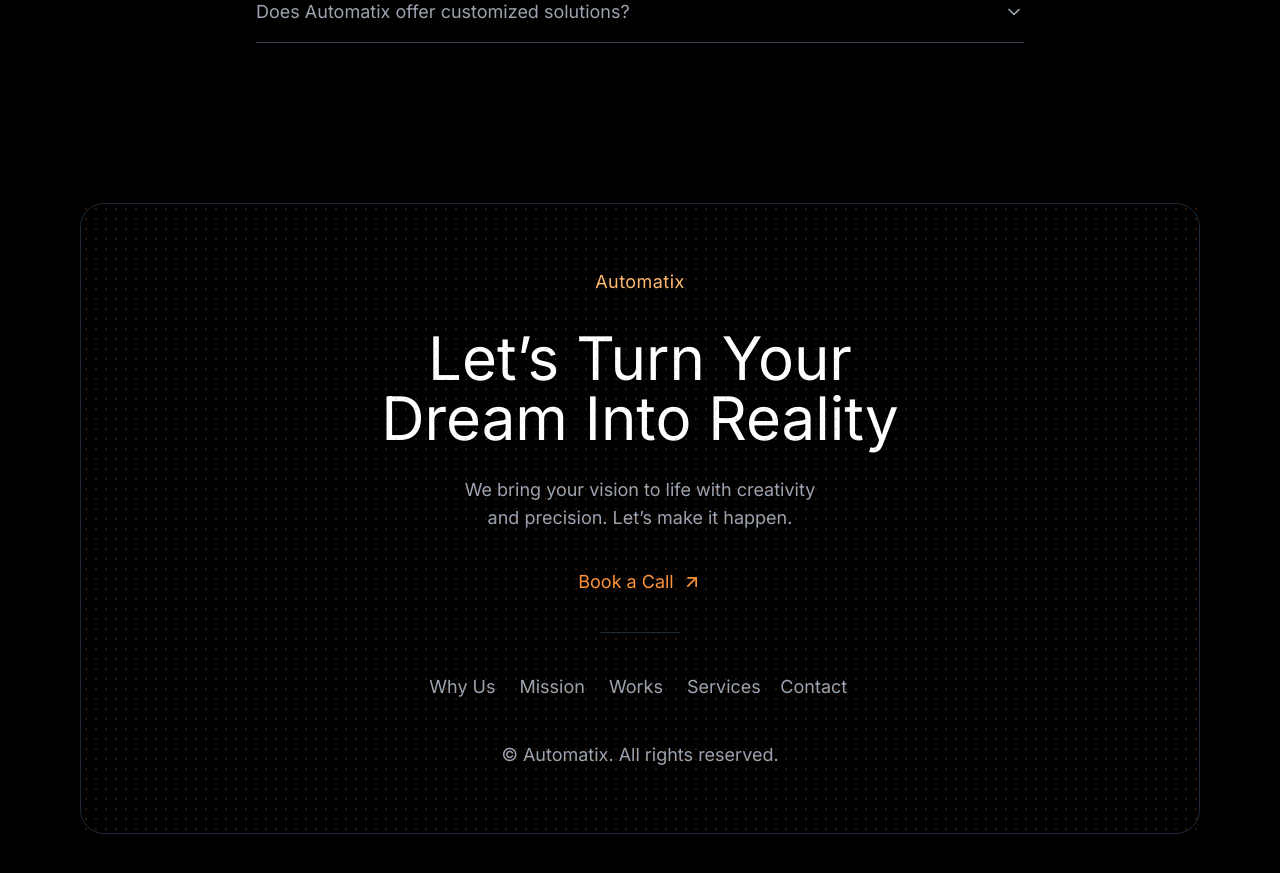
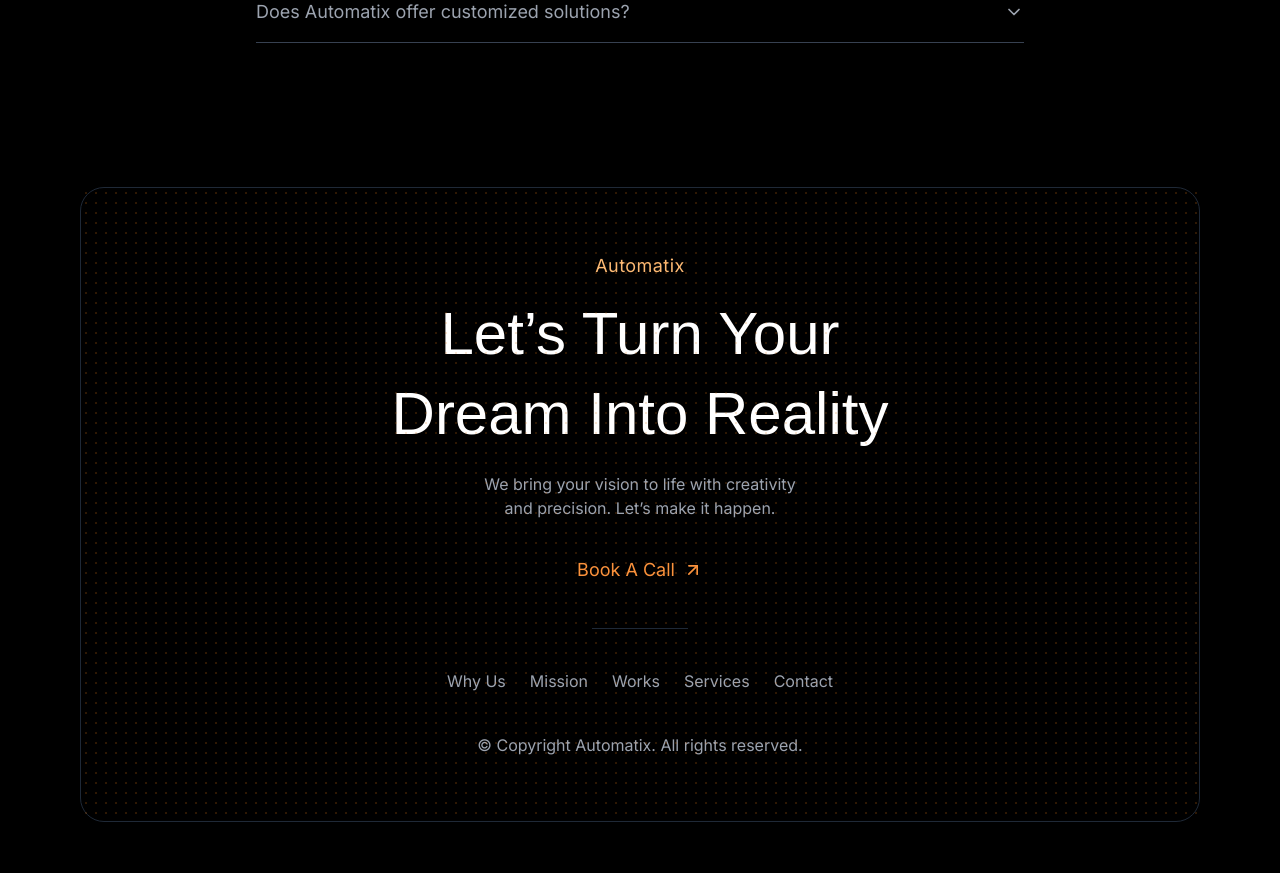
Before and after one commit to Kinza-Saeed/Automatix, a React (Vite) app: page / in a window 1280 px wide. Shown: the part 8120-8993 px from the top of the page. Built offline with nearby package versions, Linux system fonts and the light colour scheme; a web font is replaced by a local one.

Commit message:
Update BottomSection

```diff
--- a/src/components/BottomSection.tsx
+++ b/src/components/BottomSection.tsx
@@ -3,73 +3,75 @@ import { ArrowUpRight } from "lucide-react";
 export default function BottomSection() {
   return (
     <section
-      className="relative w-full bg-black text-white py-20 px-4 sm:px-6 md:px-10 lg:px-20 overflow-hidden"
+      className="relative w-full bg-black text-white py-16 px-4 sm:px-6 md:px-10 lg:px-20 overflow-hidden"
       data-aos="fade-up"
       data-aos-delay="200"
       data-aos-duration="1200"
     >
+      <div className="relative z-10 max-w-6xl mx-auto bg-black rounded-3xl border border-gray-800 px-5 py-12 sm:px-8 sm:py-16 shadow-xl text-center">
 
-
-      {/* Rounded Container */}
-      <div className="relative z-10 max-w-6xl mx-auto bg-black rounded-3xl border border-gray-800 px-6 sm:px-10 py-14 sm:py-16 shadow-xl">
         {/* Dotted Background */}
         <div className="absolute inset-0 z-0">
           <div className="w-full h-full bg-[radial-gradient(#e87811_1px,transparent_1px)] [background-size:10px_10px] opacity-20" />
         </div>
+
         {/* Logo */}
-        <div className="mb-8 flex justify-center text-orange-300 text-lg font-medium font-hero tracking-wide">
+        <div className="mb-6 text-orange-300 text-lg font-medium font-hero tracking-wide">
           Automatix
         </div>
 
-        {/* Heading */}
-        <h2 className="text-4xl sm:text-5xl md:text-6xl text-center font-medium font-hero mb-4">
-          Let’s Turn Your <br /> Dream Into Reality
+    <h2 className="text-[1.75rem] sm:text-4xl md:text-6xl font-medium font-satoshi mb-4 leading-snug sm:leading-tight text-center">
+  Let’s Turn Your
+  <span className="block pt-0 sm:pt-5">Dream Into Reality</span>
 </h2>
 
+
+
         {/* Paragraph */}
-        <p className="text-base sm:text-lg text-gray-400 text-center mb-6 leading-relaxed max-w-md sm:max-w-xl mx-auto pt-3">
-          We bring your vision to life with creativity{" "}
-          <br className="hidden sm:block" />
-          and precision. Let’s make it happen.
+<p className="text-lg sm:text-base text-gray-400 leading-relaxed max-w-md sm:max-w-xl mx-auto mb-6 pt-3 px-2 text-center">
+  {/* Mobile View (with <br/>) */}
+  <span className="block sm:hidden">
+    We bring your vision to life <br />
+    with creativity and precision. <br />
+    Let’s make it happen.
+  </span>
+
+  {/* Desktop View (2 lines, no <br/>) */}
+  <span className="hidden sm:block">
+    We bring your vision to life with creativity<br/> and precision. Let’s make it happen.
+  </span>
 </p>
 
-        {/* Book a Call Button */}
-        <div className="mb-6 text-center">
-          <button className="inline-flex items-center gap-2 bg-black text-orange-400  px-6 py-3 rounded-full font-medium text-lg transition duration-300">
-            Book a Call
+
+        {/* Button */}
+        <div className="mb-8">
+          <button className="inline-flex items-center gap-2 bg-black text-orange-400 px-6 py-3 rounded-full font-medium text-lg sm:text-lg transition duration-300">
+            Book A Call
             <ArrowUpRight className="w-5 h-5" />
           </button>
         </div>
 
         {/* Separator */}
-        <div className="w-20 h-px bg-gray-800 mx-auto mb-10" />
+        <div className="w-24 h-px bg-gray-800 mx-auto mb-10" />
 
-        {/* Nav Links */}
-<div className="grid grid-cols-3 gap-4 md:flex md:justify-center md:gap-6 text-lg text-gray-400 font-medium mb-10 text-center">
-  <a href="#whyus" className="col-span-1 hover:text-white transition">
-    Why Us
-  </a>
-  <a href="#mission" className="col-span-1 hover:text-white transition">
-    Mission
-  </a>
-  <a href="#works" className="col-span-1 hover:text-white transition">
-    Works
-  </a>
-  <div className="col-span-3 grid grid-cols-2 gap-4">
-    <a href="#services" className="hover:text-white transition">
-      Services
-    </a>
-    <a href="/contact" className="hover:text-white transition">
-      Contact
-    </a>
+        {/* Nav Links - 3 in 1 line, 2 in 2nd line on mobile */}
+        <div className="flex flex-col items-center gap-4 text-gray-400 text-base font-medium sm:flex-row sm:justify-center sm:gap-6 mb-10">
+          {/* Row 1: 3 links */}
+          <div className="flex gap-6 justify-center">
+            <a href="#whyus" className="hover:text-white transition">Why Us</a>
+            <a href="#mission" className="hover:text-white transition">Mission</a>
+            <a href="#works" className="hover:text-white transition">Works</a>
+          </div>
+          {/* Row 2: 2 links */}
+          <div className="flex gap-6 justify-center">
+            <a href="#services" className="hover:text-white transition">Services</a>
+            <a href="/contact" className="hover:text-white transition">Contact</a>
           </div>
         </div>
 
-
-
         {/* Footer */}
-        <p className="text-lg sm:text-lg font-hero text-center text-gray-400">
-          © Automatix. All rights reserved.
+        <p className="text-sm sm:text-base text-gray-400 font-hero">
+          © Copyright Automatix. All rights reserved.
         </p>
       </div>
     </section>
```
Lines whose indentation alone changed are shown as unchanged.
